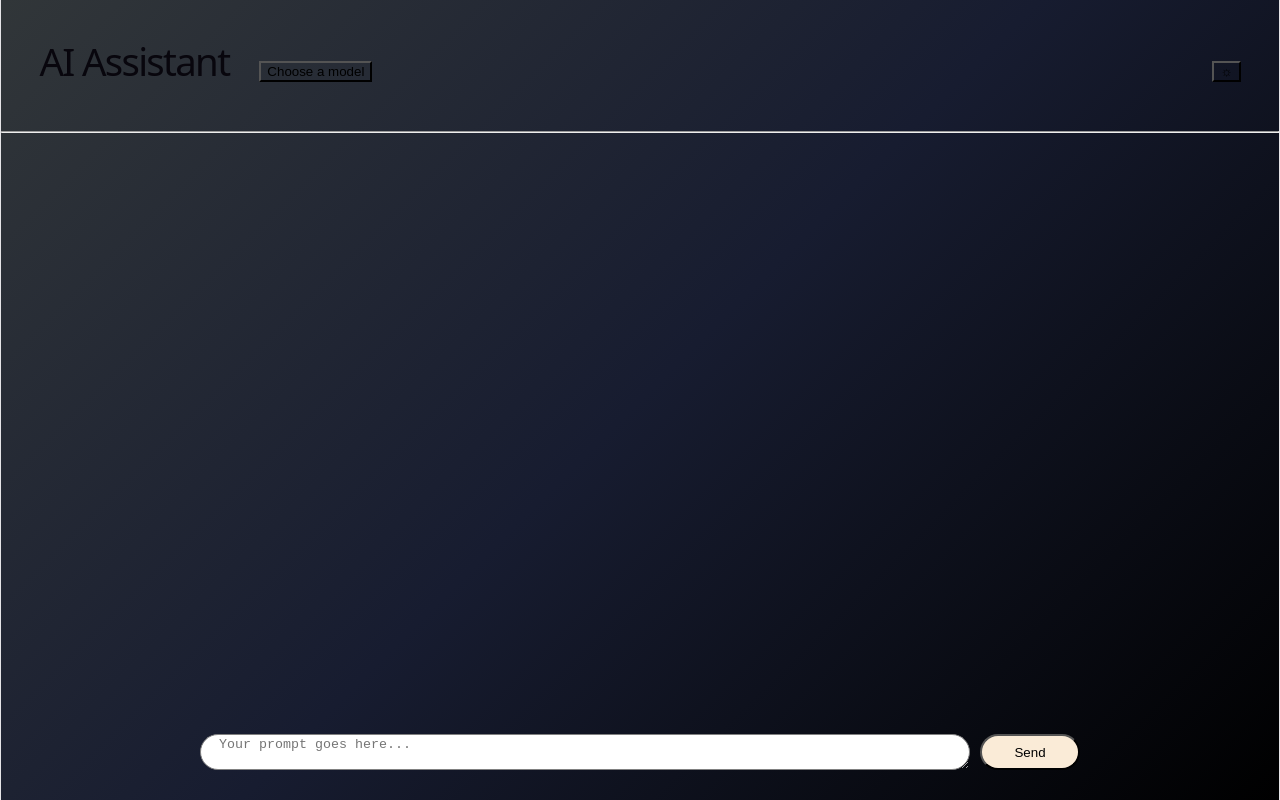
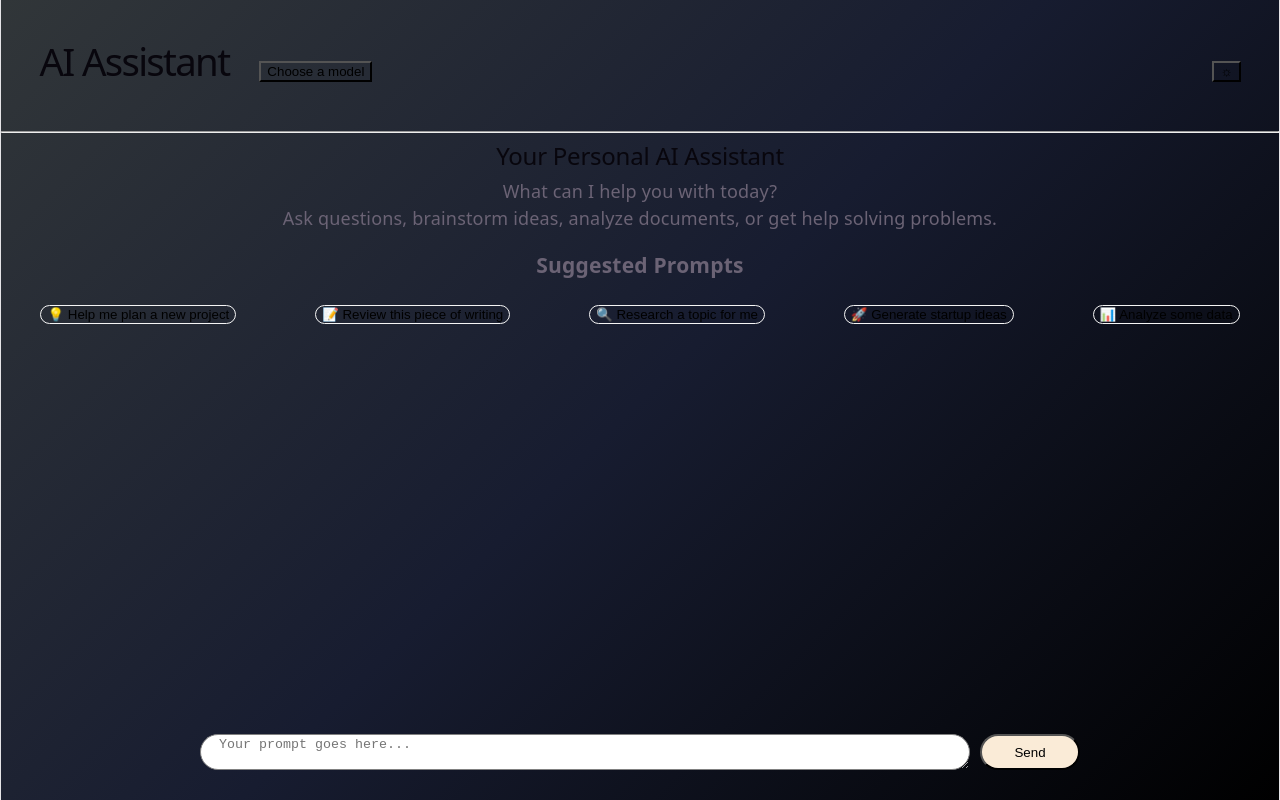
Before and after one commit to samitvishwakarma12/ai-chatbot-platform, a React (Vite) app in the folder my-app/: page / in a window 1280 px wide. Built offline with nearby package versions, Linux system fonts and the light colour scheme.

Commit message:
feat(ChatEmptyState): Add initial welcome text for empty chat

```diff
--- a/my-app/src/App.jsx
+++ b/my-app/src/App.jsx
@@ -4,10 +4,12 @@ import MessageBox from "./chat/MessageBox";
 import NavBar from "./chat/NavBar";
 import "./App.css";
 import updateMessages from "./chat/hooks/updateMessages";
+import ChatEmptyState from "./chat/ChatEmptyState";
 
 
 
 function App(){
+  const [emptyChatState, setEmptyChatState] = useState(true)
   const [loading, setLoading] = useState();
   const [messages, setMessages] = useState([]);
 
@@ -15,8 +17,8 @@ function App(){
     <div className="app">
       <NavBar/>
       <hr></hr>
-      <MessageBox messages={messages} loading={loading} />
-      <PromptBox setMessages={setMessages} setLoading={setLoading} />
+      {emptyChatState ? <ChatEmptyState/> : <MessageBox messages={messages} loading={loading} />}
+      <PromptBox setMessages={setMessages} setLoading={setLoading} setEmptyChatState={setEmptyChatState} />
     </div>
   );
 }
--- /dev/null
+++ b/my-app/src/chat/ChatEmptyState.jsx
@@ -0,0 +1,26 @@
+import "./component-styles/ChatEmptyState.css"
+
+
+
+function ChatEmptyState(){
+
+    return (
+        <div className="chat-empty-state">
+            <h2>Your Personal AI Assistant</h2>
+            <p>What can I help you with today?</p>
+            <p>Ask questions, brainstorm ideas, analyze documents, or get help solving problems.</p>
+            <h3>Suggested Prompts</h3>
+            <ul>
+                <li><button className="suggested-prompt">💡 Help me plan a new project</button></li>
+                <li><button className="suggested-prompt">📝 Review this piece of writing</button></li>
+                <li><button className="suggested-prompt">🔍 Research a topic for me</button></li>
+                <li><button className="suggested-prompt">🚀 Generate startup ideas</button></li>
+                <li><button className="suggested-prompt">📊 Analyze some data</button></li>
+            </ul>
+        </div>
+    )
+}
+
+
+
+export default ChatEmptyState;
--- a/my-app/src/chat/PromptBox.jsx
+++ b/my-app/src/chat/PromptBox.jsx
@@ -3,11 +3,12 @@ import "./component-styles/PromptBox.css";
 import handlePrompt from "./hooks/handlePrompt";
 
 
-function PromptBox({ setMessages, setLoading }){
+function PromptBox({ setMessages, setLoading, setEmptyChatState }){
 
   async function handlePromptSubmit(){
     try{
       setLoading(true);
+      setEmptyChatState(false);
       await handlePrompt(prompt, setPrompt, setMessages);
     }
     finally{
--- /dev/null
+++ b/my-app/src/chat/component-styles/ChatEmptyState.css
@@ -0,0 +1,16 @@
+.chat-empty-state{
+    margin: 0 auto;
+}
+
+.chat-empty-state ul{
+    list-style-type: none;
+    display: flex;
+    justify-content: space-around;
+    padding: 0;
+}
+
+.chat-empty-state button{
+    background: none;
+    border: 1px solid whitesmoke;
+    border-radius: 30px;
+}
```
